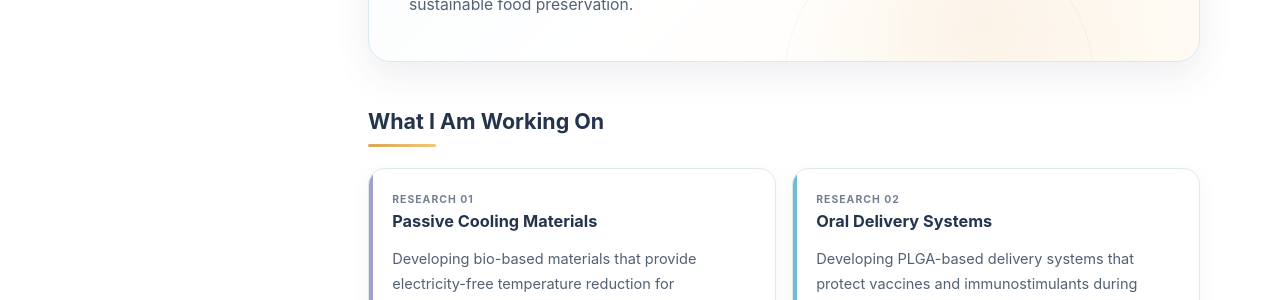
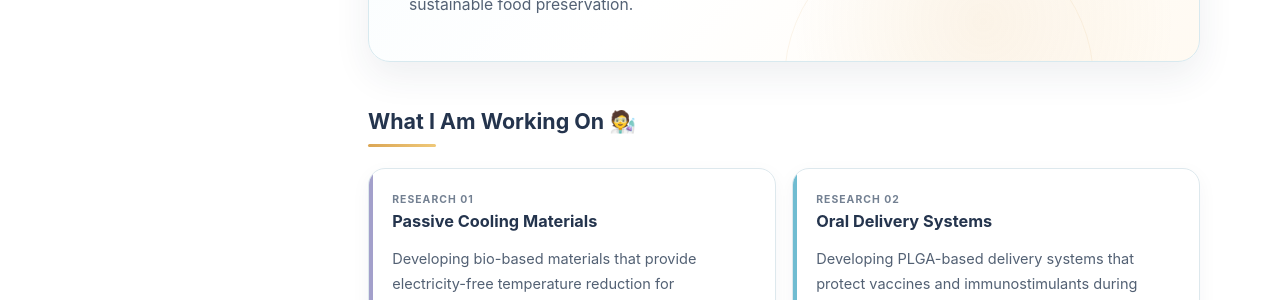
Before and after one commit to yuliu0322/yuliu0322.github.io, a Jekyll site: the page built from _pages/about.md, in a window 1280 px wide and 1377 px high. Shown: the part 539-839 px from the top of the window. Built offline with Jekyll 4.4.1, drawn with Linux system fonts in a browser that asks for light colours; some web fonts are replaced; a script bundle is joined from its source files by our own code; library files that are not in the unit come from our copies.

Commit message:
Update about.md

```diff
--- a/_pages/about.md
+++ b/_pages/about.md
@@ -891,7 +891,7 @@ html[data-theme="dark"] .home-research-card:hover {
   <section class="home-section">
 
     <div class="home-section-header">
-      <h2 class="home-section-heading">What I Am Working On</h2>
+      <h2 class="home-section-heading">What I Am Working On 🧑‍🔬</h2>
     </div>
 
     <div class="home-research-grid">
@@ -953,7 +953,7 @@ html[data-theme="dark"] .home-research-card:hover {
   </section>
 
 
-  <!-- Beyond the laboratory -->
+  <!-- Beyond the laboratory 🏃‍ -->
   <section class="home-section home-beyond-section">
 
     <div class="home-section-header">
```
